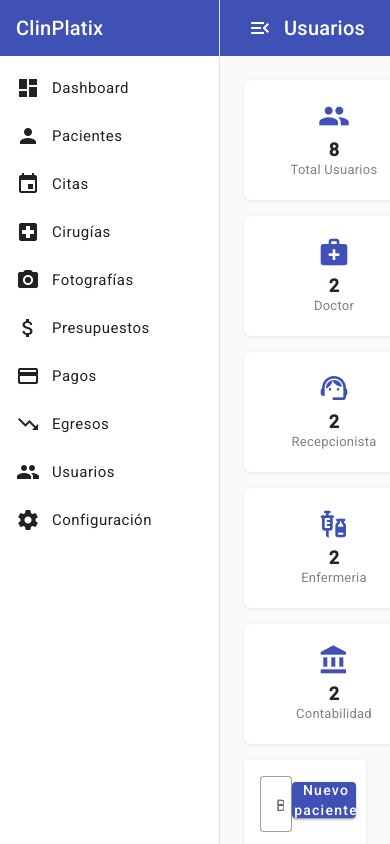
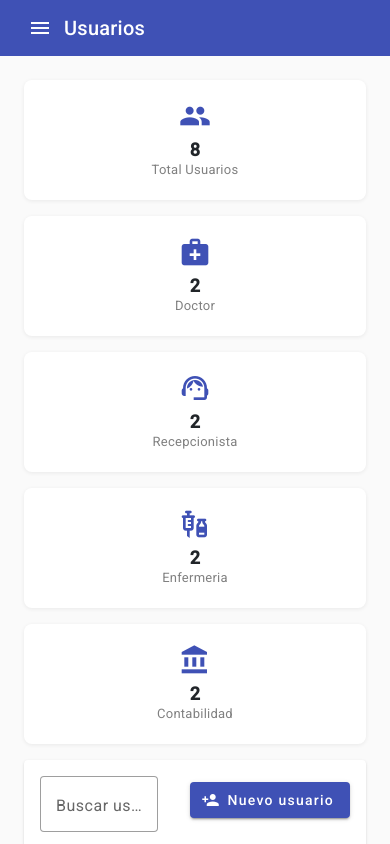
Before and after one commit to MiguelPantoja25/ClinPlastix-Front, an Angular app: page /usuarios in a window 390 px wide. Built offline with nearby package versions, Linux system fonts and the light colour scheme.

Commit message:
Se modifico el menu lateral

```diff
--- a/src/app/pages/layout/layout.component.html
+++ b/src/app/pages/layout/layout.component.html
@@ -1,73 +1,73 @@
 <mat-sidenav-container class="sidenav-container">
 
-    <mat-sidenav #sidenav class="sidenav" [mode]="'side'" [(opened)]="isMenuOpen">
+    <mat-sidenav #sidenav class="sidenav" [mode]="isMobile ? 'over' : 'side'" [(opened)]="isMenuOpen">
         <mat-toolbar color="primary">ClinPlatix</mat-toolbar>
 
         <mat-nav-list>
-            <a mat-list-item routerLink="/dashboard" routerLinkActive="active">
+            <a mat-list-item routerLink="/dashboard" routerLinkActive="active" (click)="onMenuItemClick()">
                 <div class="menu-item">
                     <mat-icon>dashboard</mat-icon>
                     <span>Dashboard</span>
                 </div>
             </a>
 
-            <a mat-list-item routerLink="/pacientes" routerLinkActive="active">
+            <a mat-list-item routerLink="/pacientes" routerLinkActive="active" (click)="onMenuItemClick()">
                 <div class="menu-item">
                     <mat-icon>person</mat-icon>
                     <span>Pacientes</span>
                 </div>
             </a>
 
-            <a mat-list-item routerLink="/citas" routerLinkActive="active">
+            <a mat-list-item routerLink="/citas" routerLinkActive="active" (click)="onMenuItemClick()">
                 <div class="menu-item">
                     <mat-icon>event</mat-icon>
                     <span>Citas</span>
                 </div>
             </a>
 
-            <a mat-list-item routerLink="/cirugias" routerLinkActive="active">
+            <a mat-list-item routerLink="/cirugias" routerLinkActive="active" (click)="onMenuItemClick()">
                 <div class="menu-item">
                     <mat-icon>local_hospital</mat-icon>
                     <span>Cirugías</span>
                 </div>
             </a>
 
-            <a mat-list-item routerLink="/fotografias" routerLinkActive="active">
+            <a mat-list-item routerLink="/fotografias" routerLinkActive="active" (click)="onMenuItemClick()">
                 <div class="menu-item">
                     <mat-icon>photo_camera</mat-icon>
                     <span>Fotografías</span>
                 </div>
             </a>
 
-            <a mat-list-item routerLink="/presupuestos" routerLinkActive="active">
+            <a mat-list-item routerLink="/presupuestos" routerLinkActive="active" (click)="onMenuItemClick()">
                 <div class="menu-item">
                     <mat-icon>attach_money</mat-icon>
                     <span>Presupuestos</span>
                 </div>
             </a>
 
-            <a mat-list-item routerLink="/pagos" routerLinkActive="active">
+            <a mat-list-item routerLink="/pagos" routerLinkActive="active" (click)="onMenuItemClick()">
                 <div class="menu-item">
                     <mat-icon>payment</mat-icon>
                     <span>Pagos</span>
                 </div>
             </a>
 
-            <a mat-list-item routerLink="/egresos" routerLinkActive="active">
+            <a mat-list-item routerLink="/egresos" routerLinkActive="active" (click)="onMenuItemClick()">
                 <div class="menu-item">
                     <mat-icon>trending_down</mat-icon>
                     <span>Egresos</span>
                 </div>
             </a>
 
-            <a mat-list-item routerLink="/usuarios" routerLinkActive="active">
+            <a mat-list-item routerLink="/usuarios" routerLinkActive="active" (click)="onMenuItemClick()">
                 <div class="menu-item">
                     <mat-icon>group</mat-icon>
                     <span>Usuarios</span>
                 </div>
             </a>
 
-            <a mat-list-item routerLink="/configuracion" routerLinkActive="active">
+            <a mat-list-item routerLink="/configuracion" routerLinkActive="active" (click)="onMenuItemClick()">
                 <div class="menu-item">
                     <mat-icon>settings</mat-icon>
                     <span>Configuración</span>
--- a/src/app/pages/layout/layout.component.scss
+++ b/src/app/pages/layout/layout.component.scss
@@ -27,3 +27,20 @@
   top: 0;
   z-index: 100;
 }
+
+@media (max-width: 768px) {
+  .sidenav {
+    width: 220px;
+  }
+}
+
+.main-header button {
+    display: inline-flex;
+  }
+
+@media (min-width: 768px) {
+  .main-header button {
+    display: inline-flex;
+    margin-right: 12px;
+  }
+}
--- a/src/app/pages/layout/layout.component.ts
+++ b/src/app/pages/layout/layout.component.ts
@@ -1,4 +1,4 @@
-import { Component } from '@angular/core';
+import { Component, HostListener } from '@angular/core';
 import { Title } from '@angular/platform-browser';
 import { ActivatedRoute, NavigationEnd, Router } from '@angular/router';
 import { filter, map } from 'rxjs/operators';
@@ -9,11 +9,14 @@ import { filter, map } from 'rxjs/operators';
 })
 export class LayoutComponent {
   isMenuOpen = true;
+  isMobile = false;
   pageTitle: string = 'ClinPlatix';
 
   constructor(private router: Router, private ar: ActivatedRoute, private title: Title) { }
 
   ngOnInit(): void {
+    this.checkScreenSize();
+
     this.router.events.pipe(
       filter(ev => ev instanceof NavigationEnd)
     ).subscribe(() => {
@@ -29,4 +32,22 @@ export class LayoutComponent {
   toggleMenu(): void {
     this.isMenuOpen = !this.isMenuOpen;
   }
+
+  @HostListener('window:resize')
+  onResize() {
+    this.checkScreenSize();
+  }
+
+  onMenuItemClick() {
+  if (this.isMobile) {
+    this.isMenuOpen = false;
+  }
 }
+
+  private checkScreenSize() {
+    this.isMobile = window.innerWidth < 768;
+    if (this.isMobile) {
+    this.isMenuOpen = false;
+  }
+}
+}
--- a/src/app/pages/usuarios/usuarios-list/usuarios-list.component.html
+++ b/src/app/pages/usuarios/usuarios-list/usuarios-list.component.html
@@ -13,12 +13,12 @@
 <mat-card class="tabla-card">
     <div class="buscador-acciones">
     <mat-form-field appearance="outline" class="buscador">
-        <mat-label>Buscar paciente</mat-label>
+        <mat-label>Buscar usuario</mat-label>
         <input matInput [(ngModel)]="filtro" (ngModelChange)="aplicarFiltro()" placeholder="Nombre o apellido">
     </mat-form-field>
 
     <button mat-raised-button color="primary" (click)="NuevoUsuario()">
-        <mat-icon>person_add</mat-icon> Nuevo paciente
+        <mat-icon>person_add</mat-icon> Nuevo usuario
     </button>
 
 </div>
--- a/src/app/pages/usuarios/usuarios-list/usuarios-list.component.ts
+++ b/src/app/pages/usuarios/usuarios-list/usuarios-list.component.ts
@@ -134,7 +134,6 @@ displayedColumns: string[] = ['id','userName', 'nombre', 'telefono','rol', 'esta
   }
 
   aplicarFiltro(): void {
-    debugger;
     const texto = this.filtro.toLowerCase();
     this.usuariosFiltrados = this.usuarios.filter(u =>
       u.nombre.toLowerCase().includes(texto) ||
```
